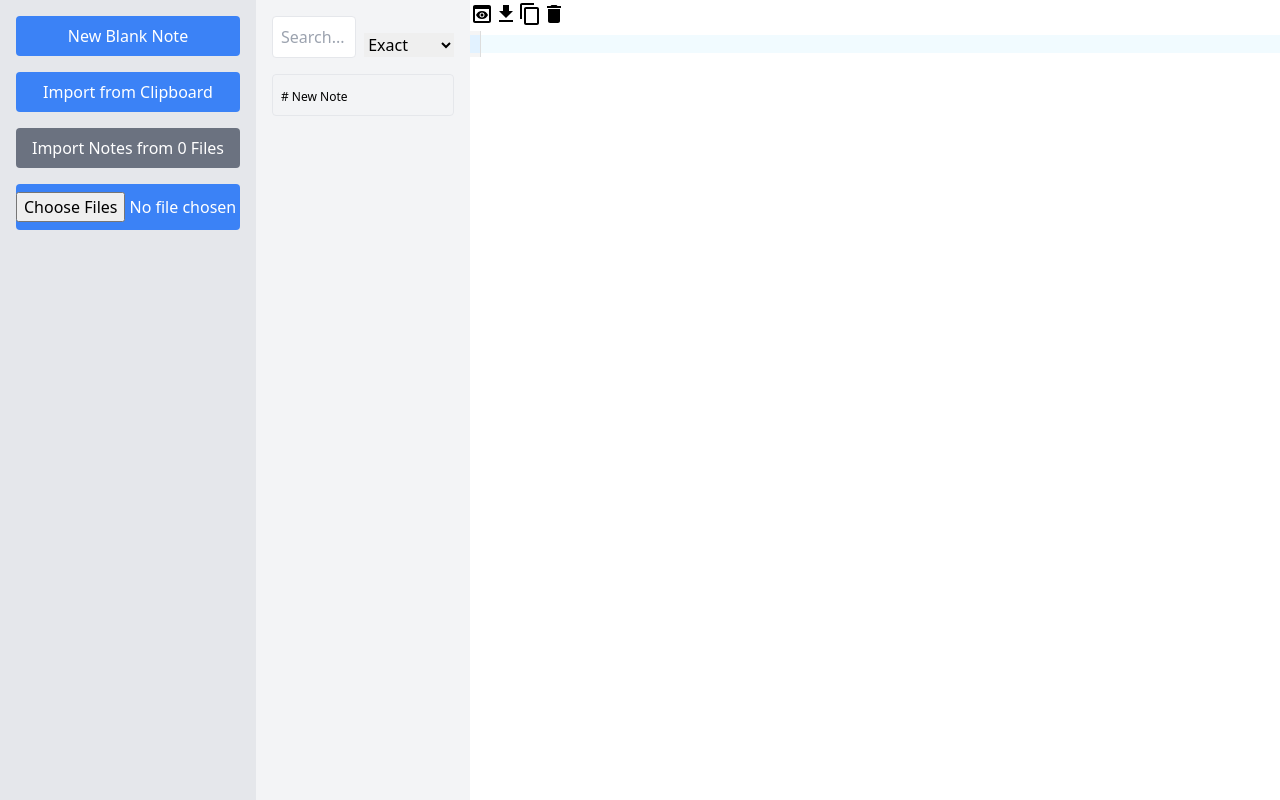
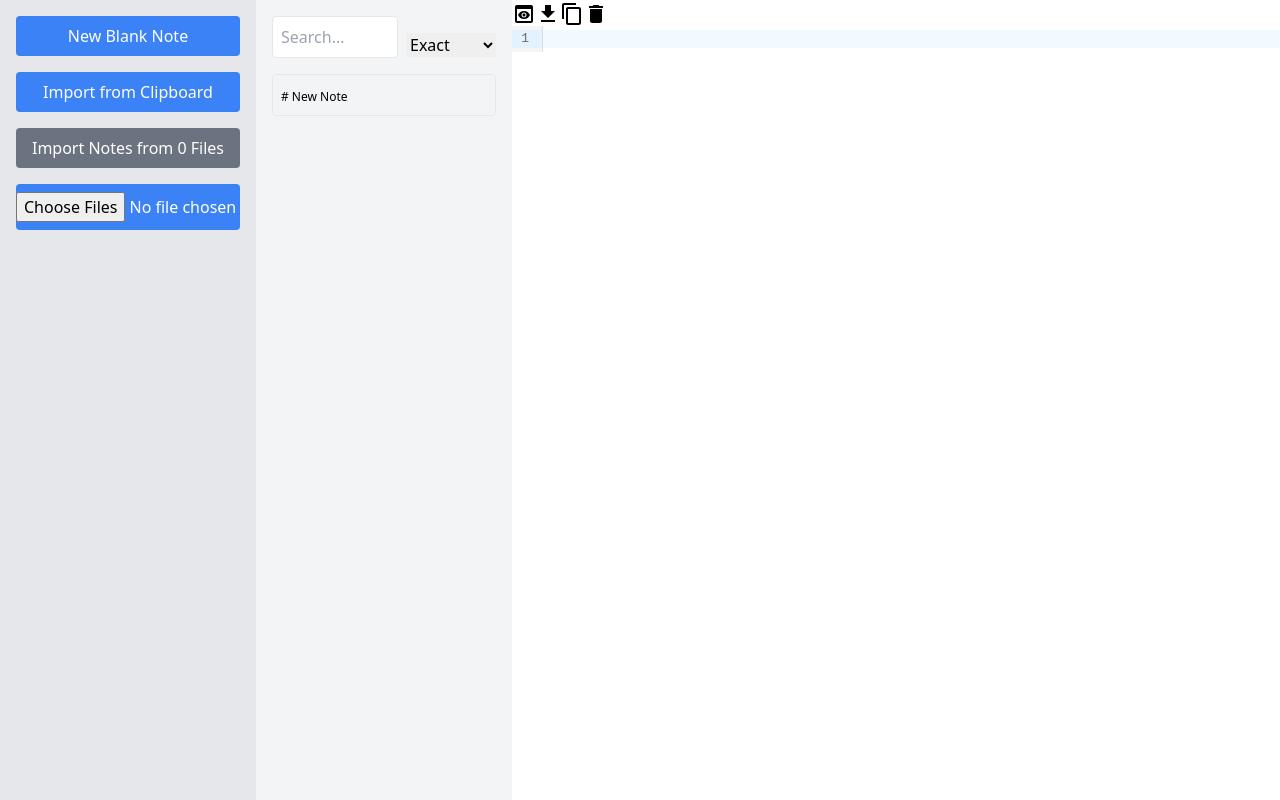
Before and after one commit to LyndonFan/Aether, a React (Create React App) app in the folder frontend/: page / in a window 1280 px wide. Both pictures are taken after a click on the button "New Blank Note". Built offline with nearby package versions, Linux system fonts and the light colour scheme; no server answers.

Commit message:
feat: better layout, enable line wrapping

```diff
--- a/frontend/package.json
+++ b/frontend/package.json
@@ -5,6 +5,7 @@
   "dependencies": {
     "@codemirror/lang-markdown": "^6.2.5",
     "@codemirror/language-data": "^6.5.1",
+    "@codemirror/view": "^6.33.0",
     "@emotion/react": "^11.13.0",
     "@emotion/styled": "^11.13.0",
     "@mui/icons-material": "^5.16.6",
--- a/frontend/src/components/NoteEditor.tsx
+++ b/frontend/src/components/NoteEditor.tsx
@@ -5,6 +5,7 @@ import {
 	markdownLanguage,
 } from "@codemirror/lang-markdown";
 import { languages } from "@codemirror/language-data";
+import { EditorView } from "@codemirror/view";
 
 export interface NoteEditorProps {
 	noteContent: string;
@@ -12,7 +13,7 @@ export interface NoteEditorProps {
 }
 
 const basicSetupOptions = {
-	lineNumbers: false,
+	lineNumbers: true,
 };
 
 export default function NoteEditor({
@@ -22,13 +23,14 @@ export default function NoteEditor({
 	return (
 		<CodeMirror
 			value={noteContent}
-			className="h-full w-full overflow-y-auto"
+			className="h-7/8 max-h-7/8 max-w-100vh overflow-y-auto"
 			basicSetup={basicSetupOptions}
 			extensions={[
 				markdown({
 					base: markdownLanguage,
 					codeLanguages: languages,
 				}),
+				EditorView.lineWrapping,
 			]}
 			onChange={(val, viewChange) => {
 				const view = viewChange.view;
--- a/frontend/src/components/NoteList.tsx
+++ b/frontend/src/components/NoteList.tsx
@@ -129,7 +129,7 @@ export default function NoteList({
 	};
 
 	return (
-		<div className="w-1/4 h-screen bg-gray-100 p-4">
+		<div className="w-1/5 min-w-60 max-w-1/5 h-screen bg-gray-100 p-4">
 			<div className="flex items-center">
 				<input
 					type="text"
--- a/frontend/src/components/NotePage.tsx
+++ b/frontend/src/components/NotePage.tsx
@@ -39,8 +39,8 @@ export default function NotePage({
 	};
 
 	return (
-		<div className="h-screen w-full flex flex-col max-w-3/4">
-			<div className="mt-auto h-8">
+		<div className="h-screen max-h-screen w-full max-w-3/5 flex flex-col">
+			<div className="h-fit max-h-[10rem]">
 				<NoteUtilityBar
 					isView={isView}
 					updateToView={setIsView}
@@ -49,7 +49,7 @@ export default function NotePage({
 					deleteNote={deleteNoteHandler}
 				/>
 			</div>
-			<div className="flex-grow h-full">
+			<div className="flex-grow h-screen max-h-[calc(100vh-10rem)]">
 				{isView ? (
 					<NotePreview noteContent={noteContent} />
 				) : (
--- a/frontend/tailwind.config.js
+++ b/frontend/tailwind.config.js
@@ -37,6 +37,10 @@ module.exports = {
 				"5/6": "83.333333%",
 				"7/8": "87.5%",
 			},
+			height: {
+				"1/8": "12.5%",
+				"7/8": "87.5%",
+			},
 		},
 	},
 	variants: {
```
Also changed, not shown: 1 other file (tests, documents, lock files or other folders).
